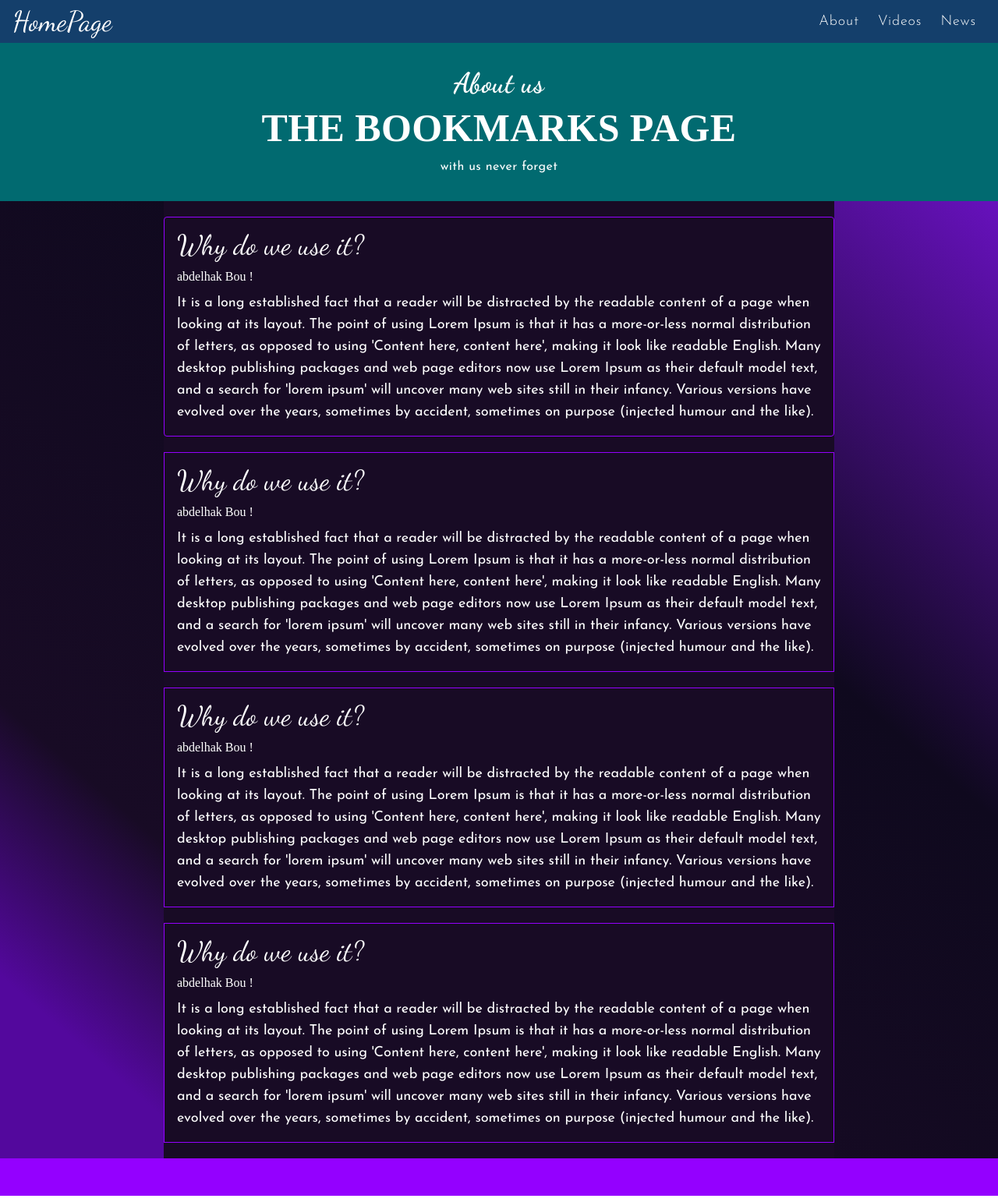
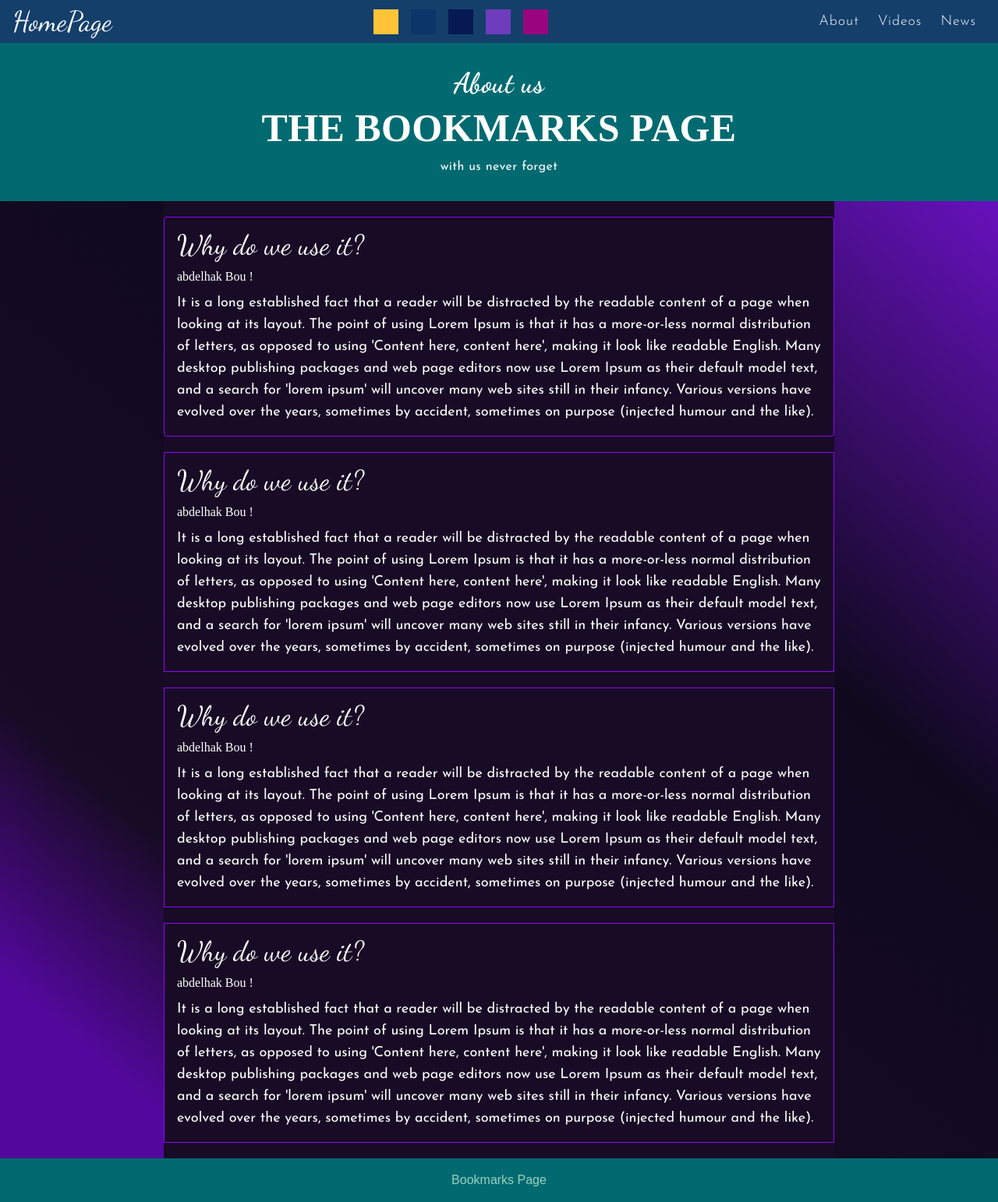
Before and after one commit to abdelhak-org/homepage, a Next.js app: page /news in a window 1280 px wide. Shown: the whole page at 78% size. Built offline with nearby package versions, Linux system fonts and the light colour scheme.

Commit message:
modify ui

```diff
--- a/components/Footer.js
+++ b/components/Footer.js
@@ -1,7 +1,14 @@
 import React from "react";
+import {useUiContext} from "../context/ui/UiContext"
+const Footer = () => {
+    const {uiData} = useUiContext()
+return (
+<div
 
-const Footer = () => {
-return <div className="max-width-[1534px] h-12 bg-purple text-center"></div>;
+className="max-width-[1534px] py-4  text-center  text-green-light bg-green ">
+    Bookmarks Page
+</div>
+);
 };
 
 export default Footer;
--- a/components/Mode.js
+++ b/components/Mode.js
@@ -1,4 +1,5 @@
 "use client";
+import {motion} from "framer-motion"
 import React from "react";
 import { useUiContext } from "@/context/ui/UiContext";
 import classes from "@/styles/mode.module.css";
@@ -12,17 +13,27 @@ const Mode = () => {
       style={{
         background: uiData.bgColor,
       }}
-      className={` w-48 h-48 border my-auto flex-col p-4  flex  justify-around items-center absolute ${classes.mode_container}`}
+      className={`border-none  flex justify-around items-center`}
     >
       {colors.map((color, index) => {
         return (
-          <div
+          <motion.button
+            initial={{
+              scale:1,
+
+            }}
+           whileHover={{
+            scale:[1 , 1,2 ,1]
+           }}
+            transition={{
+              duration : 0.4
+            }}
             role="button"
             key={index}
             onClick={() => actions.ChangeBgColor(color)}
             style={{ background: color }}
-            className=" w-8 h-8 rounded-full mx-2 border shadow-md"
-          ></div>
+            className=" w-8 h-8 mx-2 border-none   flex  "
+          ></motion.button>
         );
       })}
     </div>
--- a/components/NavBar.js
+++ b/components/NavBar.js
@@ -1,5 +1,6 @@
 import Link from "next/link";
 import {useUiContext} from "../context/ui/UiContext"
+import Mode from "./Mode";
 const NavBar = () => {
   const { uiData } = useUiContext();
 
@@ -8,12 +9,14 @@ const NavBar = () => {
       style={{
         background:uiData.bgColor
       }}
-      className="w-screen h-screen md:max-w-[1534px] mx-auto text-white  px-4 flex flex-col  justify-center md:justify-between items-center md:flex-row font-josefin
+      className="w-screen h-screen md:max-w-[1534px] mx-auto text-white  px-4 flex flex-col   justify-center md:justify-between items-center md:flex-row font-josefin
         text-lg font-light md:h-[55px] md:flex-wrap"
     >
       <h3 className="font-script text-8xl mb-8 md:text-4xl md:m-0  ">
         <Link href="/">HomePage</Link>
       </h3>
+      <Mode/>
+
       <ul>
         <Link className="mx-3 font-josefin tracking-wider" href="#">
           About
--- a/components/NewListForm.js
+++ b/components/NewListForm.js
@@ -1,11 +1,13 @@
 "use client";
-import { useState } from "react";
+import { useEffect, useState } from "react";
 import { useDataContext } from "@/context/data/DataContext";
 const NewListForm = ({ showListForm, setShowListForm }) => {
   const { dataActions } = useDataContext();
   const [newList, setNewList] = useState({
     listName: "",
     listId: Math.random(),
+    top:null,
+    left :null
   });
 
   const submitHandle = (e) => {
@@ -13,19 +15,21 @@ const NewListForm = ({ showListForm, setShowListForm }) => {
     dataActions.addNewList(newList);
     setShowListForm(!showListForm);
   };
+  useEffect(()=>{
 
+  }, [submitHandle])
   return (
     <form
       data-testid='formlist-testid'
       onSubmit={submitHandle}
-      className="w-60 h-40 border border-dashed rounded fixed bottom-2 right-2 "
+      className="w-80 h-60 mt-16 p-2 text-center  border border-dashed rounded "
     >
       <label role="label" htmlFor="name_input">
         Name
       </label>
       <input
         id="name_input"
-        className="w-full py-1 px-2 text-sm border border-dotted rounded-sm outline-none "
+        className="w-full py-2 px-2 my-4  text-sm border border-dotted rounded-sm outline-green-light "
         onChange={(e) => setNewList({ ...newList, listName: e.target.value })}
         value={newList.listName}
         type="text"
--- a/components/bookmarklist/OptionsMenu.js
+++ b/components/bookmarklist/OptionsMenu.js
@@ -1,11 +1,16 @@
+'use client'
+
 import React, { useState } from "react";
 import { useUiContext } from "@/context/ui/UiContext";
 import { FiSettings } from "react-icons/fi";
+
 export default function OptionsMenu() {
   const [showOptions, setShowOptions] = useState(false);
   // const [isOpen, setIsOpen] = useState(true);
 
   const { actions } = useUiContext();
+  const optionsColor = [ "#fff"  ,"#7ED7C1", "#93BFCF" ,"#E5D4FF","#87C4FF"]
+  const optionsSize = ["14px" ,"18px" , "22px"]
   return (
     <div className=" absolute w-16 h-full top-0 pt-8  right-0  ">
       <button
@@ -16,6 +21,7 @@ export default function OptionsMenu() {
         <FiSettings className="text-xl my-2" />
       </button>
 
+
       {showOptions && (
         <>
           <label>
@@ -24,10 +30,17 @@ export default function OptionsMenu() {
               onChange={(e) => actions.ChangeBookmarkColor(e.target.value)}
               className="w-full cursor-pointer outline-none"
             >
-              <option value={"#071952"} className="bg-[#071952] my-1"></option>
-              <option value={"#333"} className="bg-[#333] my-1"></option>
-              <option value={"#004225"} className=" bg-[#004225] my-1"></option>
-              <option value={"#fff"} className="bg-white my-1"></option>
+             {
+              optionsColor.map((option , index)=> <option style={{
+                backgroundColor:option,
+              }} key={index} value={option} className={` w-4 h-2 my-1 border-none cursor-pointer`}>
+              </option>)
+             }
+
+
+
+
+
             </select>
           </label>
 
@@ -37,9 +50,14 @@ export default function OptionsMenu() {
               onChange={(e) => actions.ChangeBookFontSize(e.target.value)}
               className="w-full cursor-pointer outline-none"
             >
-              <option value={"8px"}>sm</option>
-              <option value={"14px"}>lg</option>
-              <option value={"18px"}>xl</option>
+              {
+                 optionsSize.map((option , index)=> <option style={{
+                  backgroundColor:option,
+                }} key={index} value={option} className={` w-4 h-2 p-2 my-1 border-none cursor-pointer text-sm`}>
+                  {option}
+                </option>)
+              }
+
             </select>
           </label>
         </>
--- a/context/data/DataContext.js
+++ b/context/data/DataContext.js
@@ -1,5 +1,6 @@
+   'use client'
 import { bookmarksData, listsData } from "@/data/db";
-import { createContext, useMemo, useReducer, useContext } from "react";
+import { createContext, useMemo, useReducer, useContext, useCallback, useEffect } from "react";
 import { dataActions } from "./dataContextActions";
 import { dataReducer } from "./dataReducer";
 
@@ -9,12 +10,12 @@ export const DataContext = createContext();
 export function DataContextProvider( { children } ) {
   const [state, dispatch] = useReducer( dataReducer, { listsData, bookmarksData } );
 
-  const value =  {
-    listsData: state.listsData,
+  const value = useMemo(()=> ({
+    listsData: state.listsData  ,
     bookmarksData: state.bookmarksData,
     dispatch: dispatch,
     dataActions: dataActions( dispatch )
-  };
+  }),[state.listsData, state.bookmarksData ]);
 
 
   return (
--- a/context/data/dataReducer.js
+++ b/context/data/dataReducer.js
@@ -21,7 +21,7 @@ export const dataReducer = ( state, action ) => {
                 ),
             };
         case dataActionTypes.ADD_NEW_LIST:
-            return { ...state, listsData: [...state.listsData, action.payload] }
+            return { ...state, listsData : [...state.listsData   , action.payload] }
         default:
             return state;
     }
--- a/data/db.js
+++ b/data/db.js
@@ -1,8 +1,8 @@
-export const listsData = {
- a: { listId: 100, listName: "browsers" , top:100 ,left :100 },
- b : { listId: 101, listName: " social Media"  , top:100 , left :500},
-  c: { listId: 102, listName: "Contact" , top :100 , left : 800},
-};
+export const listsData = [
+  { listId: 100, listName: "browsers" , top:100 ,left :100 },
+  { listId: 101, listName: " social Media"  , top:100 , left :500},
+   { listId: 102, listName: "Contact" , top :100 , left : 800},
+];
 
 /// bookmarK list
 export const bookmarksData = [
--- a/pages/index.js
+++ b/pages/index.js
@@ -16,7 +16,7 @@ export default function Home() {
   const { bookmarksData, listsData, addNewList } = useDataContext();
   ////
   const [boxes, setBoxes] = useState(listsData);
-
+  console.log(boxes)
   const moveBox = useCallback(
     (id, left, top) => {
       setBoxes(
@@ -52,18 +52,18 @@ export default function Home() {
         background: uiData.bgColor,
       }}
       className={`main_container w-screen  relative flex gap-5  flex-col md:max-w-[1534px] md:flex-row min-h-screen mx-auto
-           items-center justify-around flex-wrap`}
+           items-center justify-around flex-wrap relative`}
     >
-      {Object.keys(boxes).map((key, index) => {
-        console.log(boxes[key]);
-        const { listName, listId, top, left } = boxes[key];
+      { boxes.map((box, index) => {
+        console.log(box)
+        const { listName, listId, top, left } = box
         return (
           <BookmarkList
             listCategory={listName}
             listId={listId}
-            key={key}
+            key={index}
             index={index}
-            id={key}
+            id={index}
             top={top}
             left={left}
           />
@@ -80,8 +80,8 @@ export default function Home() {
         {!showListForm && (
           <button
             onClick={() => setShowListForm(!showListForm)}
-            className="px-4 py-2 border rounded-md border-dotted text-white
-            font-josefin bg-green   mb-4 fixed right-0 bottom-0"
+            className="px-4 py-2 border rounded-md border-dotted text-white absolute
+            font-josefin bg-green   mb-4  right-2 top-20"
           >
             ADD NEW LIST
           </button>
--- a/tailwind.config.js
+++ b/tailwind.config.js
@@ -29,10 +29,11 @@ module.exports = {
     'pink': '#FF3FA4',
     'orange': '#FFB000',
     'green': '#016A70',
+    'green-light':'#9AD0C2' ,
     'yellow': '#F8FF95',
     'gray-dark': '#352F44',
     'gray': '#5C5470',
-    'gray-light': '#d3dce6',
+    'gray-light' :'#d3dce6',
     'white'  : '#fff',
   },
   // font family
```
